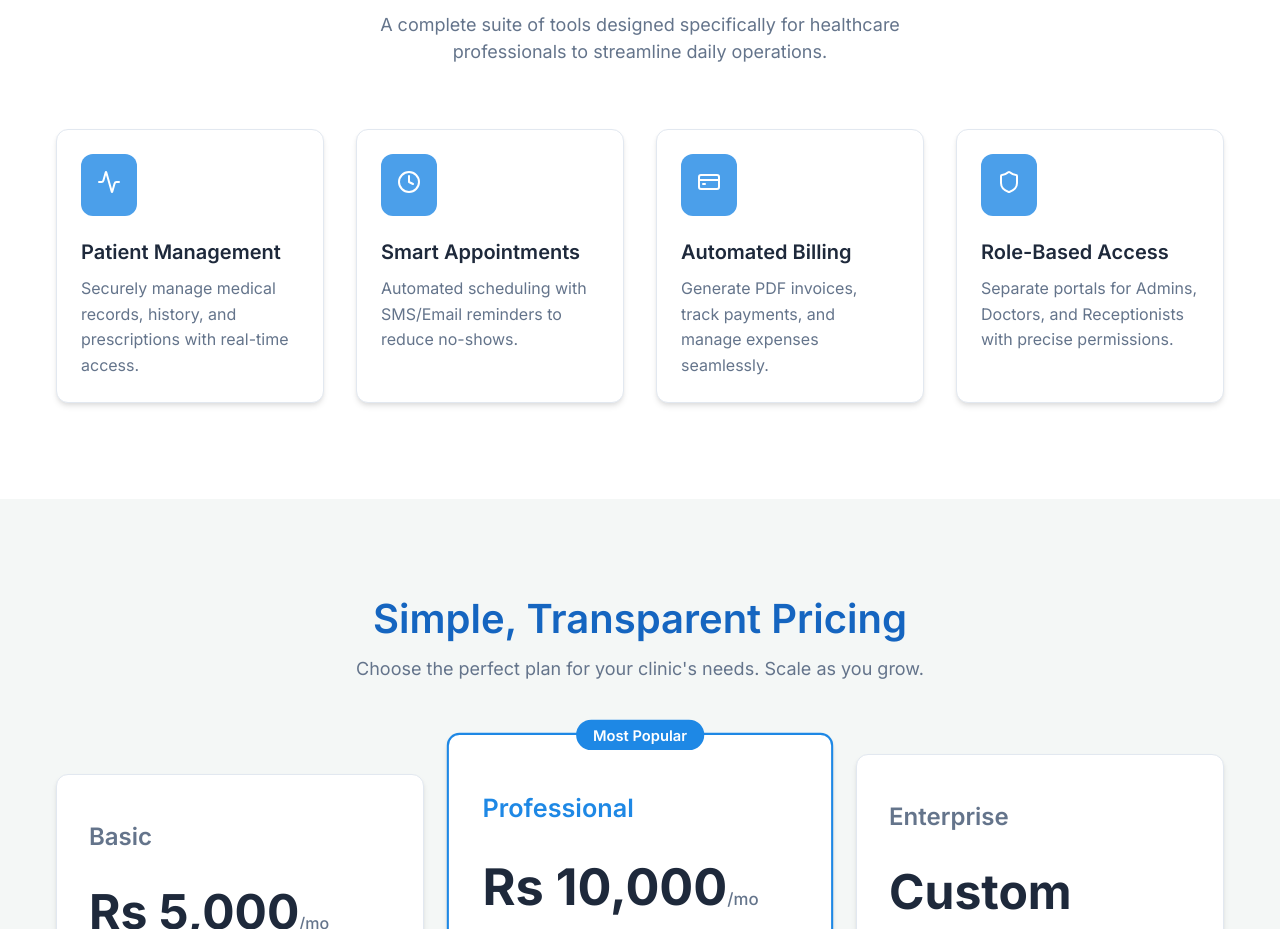
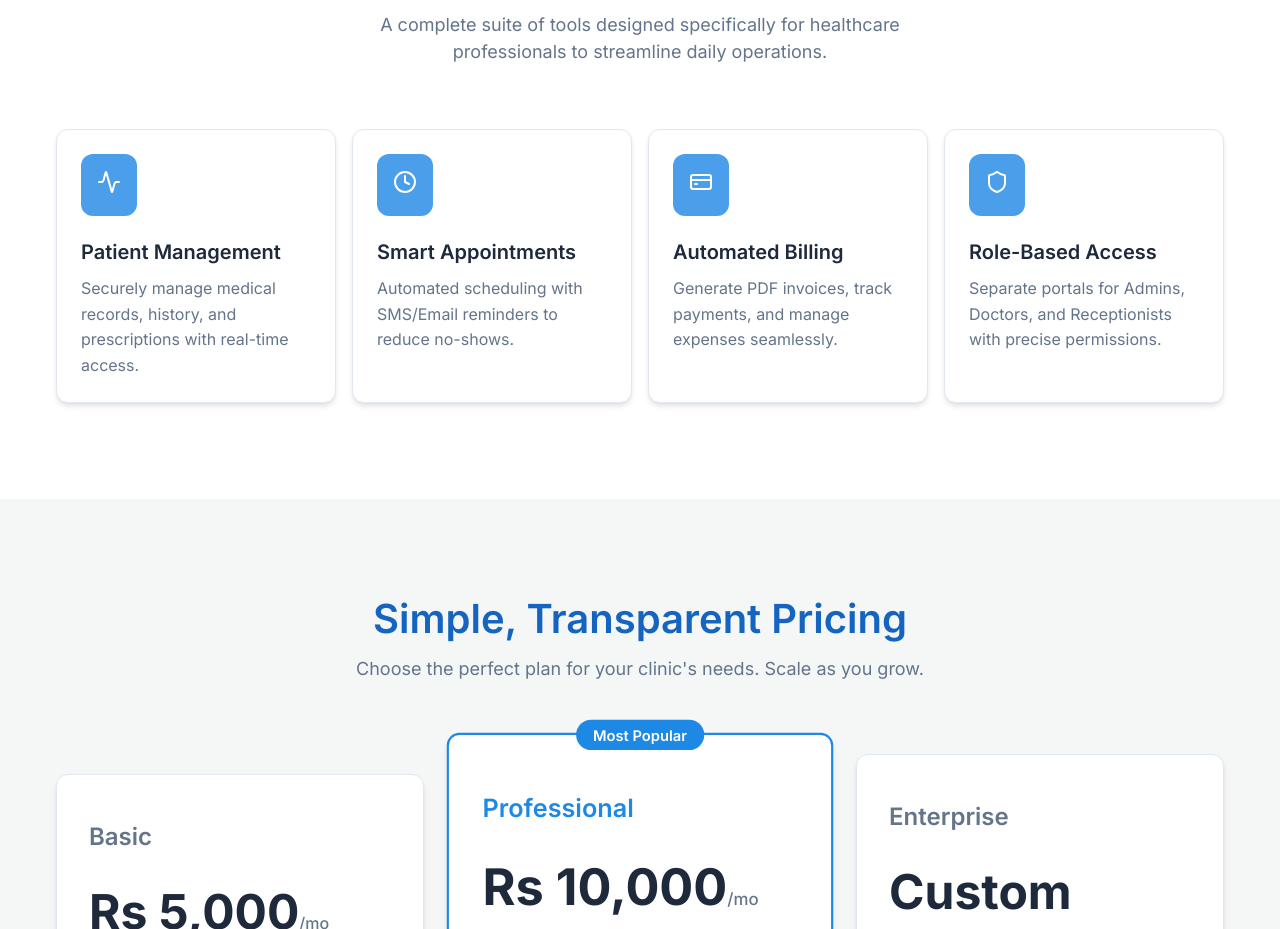
Before and after one commit to far2081/medicore-app, a Next.js app: page / in a window 1280 px wide. Shown: the part 1000-1929 px from the top of the page. Built offline with nearby package versions, Linux system fonts and the light colour scheme.

Commit message:
Change grid column gap from 8 to 4

```diff
--- a/src/app/page.tsx
+++ b/src/app/page.tsx
@@ -71,7 +71,7 @@ export default function LandingPage() {
               A complete suite of tools designed specifically for healthcare professionals to streamline daily operations.
             </p>
           </div>
-          <div className="grid grid-cols-4 gap-8">
+          <div className="grid grid-cols-4 gap-4">
             {[
               { icon: Activity, title: 'Patient Management', desc: 'Securely manage medical records, history, and prescriptions with real-time access.' },
               { icon: Clock, title: 'Smart Appointments', desc: 'Automated scheduling with SMS/Email reminders to reduce no-shows.' },
```
